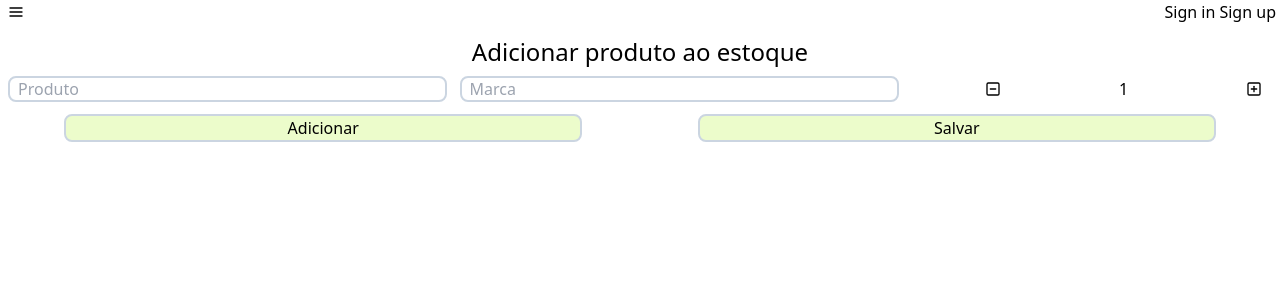
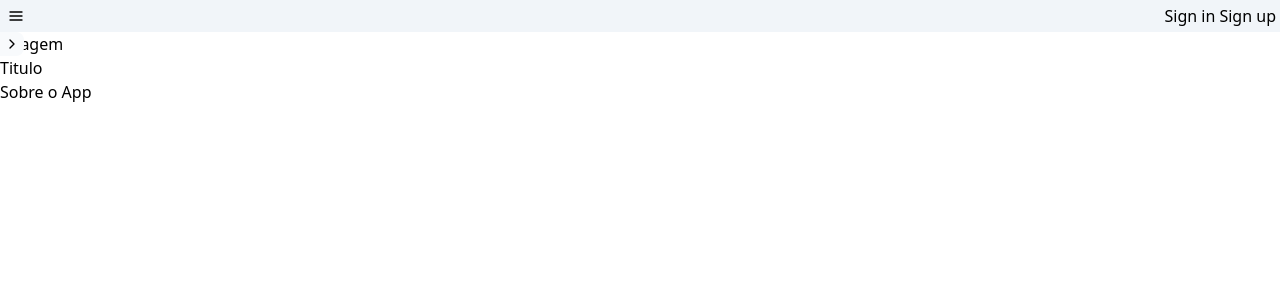
Before and after one commit to DGabrielF/myprofile, a React (Create React App) app: page / in a window 1280 px wide. Shown: the top 300 px of the page. Built offline with nearby package versions, Linux system fonts and the light colour scheme; the HTML template or start-up script is replaced by a standard one.

Commit message:
Storage Monitoring App Starting

```diff
--- a/src/components/Main.js
+++ b/src/components/Main.js
@@ -1,6 +1,8 @@
 import React, { Component } from "react";
 import Menu from "./Menu";
-import StorageItem from "./StorageItem";
+import SMASection from "./SMA/SMASection";
+// import StorageItemSection from "./StorageItemSection";
+
 
 export default class Main extends Component {
   state = {
@@ -22,10 +24,16 @@ export default class Main extends Component {
     this.setState({menuSelected: {number: e.target.id, name: e.target.textContent}})
     // this.handleMenu(e)
   }
+  addingStorageItem = (e) => {
+    let form = document.querySelector(".listedItems")
+    console.log(form)
+    form.innerHTML += `<div>`
+  }
+
   render() {
     const {menuMode, menuSelected, menuItems, logged} = this.state
     return (
-      <div className="flex flex-col">
+      <div className="">
         <Menu
         menuMode={menuMode}
         menuSelected={menuSelected}
@@ -34,15 +42,7 @@ export default class Main extends Component {
         handleSection={this.handleSection}
         logged={logged}
         />
-        <div
-        className="text-center text-2xl pb-2">
-          Adicionar produto ao estoque
-        </div>
-        <StorageItem />
-        <div className="w-[90%] mx-auto mt-3 flex justify-between">
-          <button className="w-[45%] smaButtons">Adicionar</button>
-          <button className="w-[45%] smaButtons">Salvar</button>
-        </div>
+        <SMASection />
       </div>
     )
   }
--- a/src/components/Menu/index.js
+++ b/src/components/Menu/index.js
@@ -1,12 +1,11 @@
 import React from "react";
-
 import HamburguerMenu from "../HamburguerMenu";
 import LoginMenu from "../LoginMenu";
 
 export default function Menu({menuMode, menuSelected, menuItems, handleMenu, handleSection, logged}) {
   return (
     <div
-    className="w-full px-1 pb-3 flex justify-between">
+    className="bg-slate-100 w-full p-1 z-40 fixed flex justify-between">
       <HamburguerMenu
       hamMenuIsOpen={menuMode}
       menuItems={menuItems}
--- /dev/null
+++ b/src/components/SMA/SMAHome/index.js
@@ -0,0 +1,17 @@
+import React from "react";
+
+export default function SMAHome() {
+  return (
+  <div className="w-full flex flex-col">
+    <div>
+      Imagem
+    </div>
+    <div>
+      Titulo
+    </div>
+    <div>
+      Sobre o App
+    </div>
+  </div>
+  )
+}
--- /dev/null
+++ b/src/components/SMA/SMASection/index.js
@@ -0,0 +1,49 @@
+import React, { Component } from "react";
+import SMAHome from "../SMAHome";
+import SMASideBar from "../SMASideBar";
+
+export default class SMASection extends Component {
+  state = {
+    sideBarIsOpen: false,
+    itemSelected: {number: 0, name: "Início"},
+    sideBarItems: [
+      {number: 0, name: "Início"},
+      {number: 1, name: "Entrada de itens"},
+      {number: 2, name: "Saída de itens"},
+      {number: 3, name: "Estoque"},
+      {number: 4, name: "Lista de compras"},
+    ]
+  }
+
+  handleSideBar = (e) => {
+    let { sideBarIsOpen } = this.state;
+    this.setState({sideBarIsOpen: !sideBarIsOpen})
+  }
+
+  handlePage = (e) => {
+    this.setState({itemSelected: {number: e.target.id, name: e.target.textContent}})
+  }
+  render() {
+    const {sideBarIsOpen, itemSelected, sideBarItems} = this.state
+    let page;
+    if (itemSelected.name === "Início") {
+      page = (
+        <SMAHome />
+      )
+    }
+    return (
+      <div className="pt-8 flex">
+        <div className="fixed">
+          <SMASideBar
+          sideBarIsOpen={sideBarIsOpen}
+          itemSelected={itemSelected}
+          sideBarItems={sideBarItems}
+          handleSideBar={this.handleSideBar}
+          handlePage={this.handlePage}
+        />
+        </div>
+        {page}
+      </div>
+    )
+  }
+}
--- /dev/null
+++ b/src/components/SMA/SMASideBar/index.js
@@ -0,0 +1,49 @@
+import React from "react";
+import { FiChevronLeft, FiChevronRight } from "react-icons/fi";
+
+export default function SMASideBar({sideBarIsOpen, itemSelected, sideBarItems, handleSideBar, handlePage}) {
+  let sideBar;
+
+  if (sideBarIsOpen === false) {
+    sideBar = (
+      <div className="bg-slate-50 p-1 rounded-tr-lg rounded-br-lg">
+        <button
+        onClick={(e) => handleSideBar(e)}
+        className="w-full cursor-pointer flex justify-start">
+          <FiChevronRight />
+        </button>
+      </div>
+    )
+  } else if (sideBarIsOpen === true) {
+    sideBar = (
+      <div className="bg-slate-50 w-[25%] min-w-[150px] max-w-[250px] p-1 rounded-tr-lg rounded-br-lg flex flex-col">
+        <div
+        className="flex justify-end">
+          <div
+          onClick={(e) => handleSideBar(e)}
+          className="cursor-pointer">
+            <FiChevronLeft />
+          </div>
+        </div>
+        <div className="w-full mt-2 bg-slate-50 flex flex-col gap-2">
+          {sideBarItems.map((item, index) => {
+            if (item.number !== Number(itemSelected.number)) {return(
+              <button key={item.number} id={item.number}
+              onClick={(e) => handlePage(e)}
+              className="rounded-lg bg-slate-300 px-1 hover:bg-slate-200">
+                {item.name}
+              </button>
+              )
+            } else return undefined
+          })}
+        </div>
+      </div>
+    )
+  }
+
+  return (
+    <div>
+      {sideBar}
+    </div>
+  )
+}
--- a/src/components/StorageItem/index.js
+++ b/src/components/StorageItem/index.js
@@ -1,34 +1,105 @@
-import React from "react";
+import React, { useState } from "react";
 import { FiMinusSquare, FiPlusSquare } from "react-icons/fi";
 
 
-export default function StorageItem({name, company, quantity}) {
-  function handleQuantity(e) {
-    const clickParent = e.target.parentNode
-    console.log(clickParent)
-    console.log(clickParent.input)
+export default function StorageItem({name, company, quantity, productList, handleSelectedItemsList}) {
+  const [product, setProduct] = useState({
+    name: name ? name : "",
+    company: company ? company : "",
+    quantity: quantity ? quantity : "1",
+  })
 
-    // identificar qual é o pai do botão clicado
-    // procurar por um input
-    // adicionar o incremento no valor
+  function handleChangeInputs(e) {
+    const { name, value } = e.currentTarget;
+    setProduct({...product, [name]: value})
   }
-  return (
+
+  function quantityInputRestriction(e) {
+    const inputValue = e.currentTarget.value;
+    const numberValue = inputValue.replace(/[^0-9]/g,'');
+    e.currentTarget.value = numberValue;
+  }
+
+  function handleQuantity(e, amount) {
+    const clickParent = e.currentTarget.parentElement;
+    const quantityInput = clickParent.children[1];
+    if (Number(quantityInput.value) + Number(amount) > 0) {
+      quantityInput.value = Number(quantityInput.value) + Number(amount)
+    } else {quantityInput.value = 0}
+    setProduct({ ...product, [quantity]: quantityInput})
+  }
+
+  function handleSubmit(e, productList) {
+    e.preventDefault();
+    const{ listOdProducts } = productList;
+    console.log(listOdProducts)
+    if (product.name === '') {
+      console.log('empty')
+    } else {
+      console.log('dados do produto', product)
+      const newProduct = () => handleSelectedItemsList(product)
+
+      // let listedItems = document.querySelector(".listedItems")
+      // console.log(listedItems)
+      // listedItems.innerHTML +=
+      // `
+      // <div class="w-[80%] mx-auto py-1 flex justify-between items-center">
+      //   <div>${product.name}</div>
+      //   <div>${product.company}</div>
+      //   <div>${product.quantity}</div>
+      //   <button>
+      //     <svg
+      //       stroke="currentColor" fill="none" stroke-width="2"
+      //       viewBox="0 0 24 24" stroke-linecap="round" stroke-linejoin="round"
+      //       height="1em" width="1em" xmlns="http://www.w3.org/2000/svg">
+      //     <path d="M11 4H4a2 2 0 0 0-2 2v14a2 2 0 0 0 2 2h14a2 2 0 0 0 2-2v-7"></path>
+      //       <path d="M18.5 2.5a2.121 2.121 0 0 1 3 3L12 15l-4 1 1-4 9.5-9.5z"></path>
+      //     </svg>
+      //   </button>
+      // </div>
+      // `
+    }
+  }
+
+
+  const line = (
     <div className="w-[98%] mx-2 flex justify-between items-center">
       <input
-      placeholder= "Produto"
+      name="name"
+      placeholder="Produto"
       className="w-[35%] h-[70%] smaInputs "
-      alue={name ? name : ""}
+      defaultValue={name ? name : ""}
+      onChange={(e)=>handleChangeInputs(e)}
       />
+
       <input
+      name="company"
       placeholder="Marca"
       className="w-[35%] h-[70%] smaInputs"
+      defaultValue={company ? company : ""}
+      onChange={(e)=>handleChangeInputs(e)}
       />
       <div
       className="w-[28%] flex items-center justify-end">
-        <FiMinusSquare onClick={(e) => handleQuantity(e)}/>
-        <input defaultValue="1" className="w-[70%] text-center"/>
-        <FiPlusSquare />
+        <FiMinusSquare onClick={(e) => handleQuantity(e, -1)}/>
+        <input
+        onChange={(e) => quantityInputRestriction(e)}
+        defaultValue={quantity ? quantity : "1"}
+        className="w-[70%] text-center"/>
+        <FiPlusSquare onClick={(e) => handleQuantity(e, 1)}/>
       </div>
     </div>
   )
+
+  return (
+    <form className="storageItem">
+      {line}
+      <div className="w-[90%] mx-auto mt-3 flex justify-between">
+          <button
+          onClick={(e) => handleSubmit(e, productList)}
+          className="w-[45%] smaButtons">Adicionar</button>
+          <button className="w-[45%] smaButtons">Salvar</button>
+        </div>
+    </form>
+  )
 }
--- /dev/null
+++ b/src/components/StorageItemList/index.js
@@ -0,0 +1,16 @@
+import React from "react";
+import StorageItem from "../StorageItem";
+
+export default function StorageItemList({selectedItem, productList}) {
+  let storageList;
+  function handleSelectedItemsList(selectedItem) {
+
+  }
+  return (
+  <div>
+    <div className="listedItems">
+
+    </div>
+  </div>
+  )
+}
--- /dev/null
+++ b/src/components/StorageItemSection/index.js
@@ -0,0 +1,44 @@
+import React, { useState } from "react";
+import StorageItem from "../StorageItem";
+import StorageItemList from "../StorageItemList";
+
+export default function StorageItemSection({action}) {
+  const [productList, setProductList] = useState({
+    listOfProducts: [''],
+    selectedItem: {
+      name:"",
+      company:"",
+      quantity:"",}
+  })
+
+  function handleSelectedItemsList(storageItemSelected) {
+    let {listOfProducts} = productList
+    console.log(productList)
+    setProductList({listOfProducts: [...listOfProducts, storageItemSelected]})
+
+    console.log(productList)
+  }
+
+  let section;
+  let title;
+  if (action === "buy") {
+    title = "Adicionar produto(s) ao estoque"
+  } else if (action === "waste") {
+    title = "Produto(s) consumidos do estoque"
+  }
+
+  return (
+  <div>
+    <div className="text-center text-2xl pb-2">
+      {title}
+    </div>
+    <StorageItemList
+    productList={productList}
+    />
+    <StorageItem
+    productList={productList}
+    setProductList={handleSelectedItemsList}
+    />
+  </div>
+  )
+}
```
Also changed, not shown: src/components/HamburguerMenu/index.js (+5 -7 lines).
